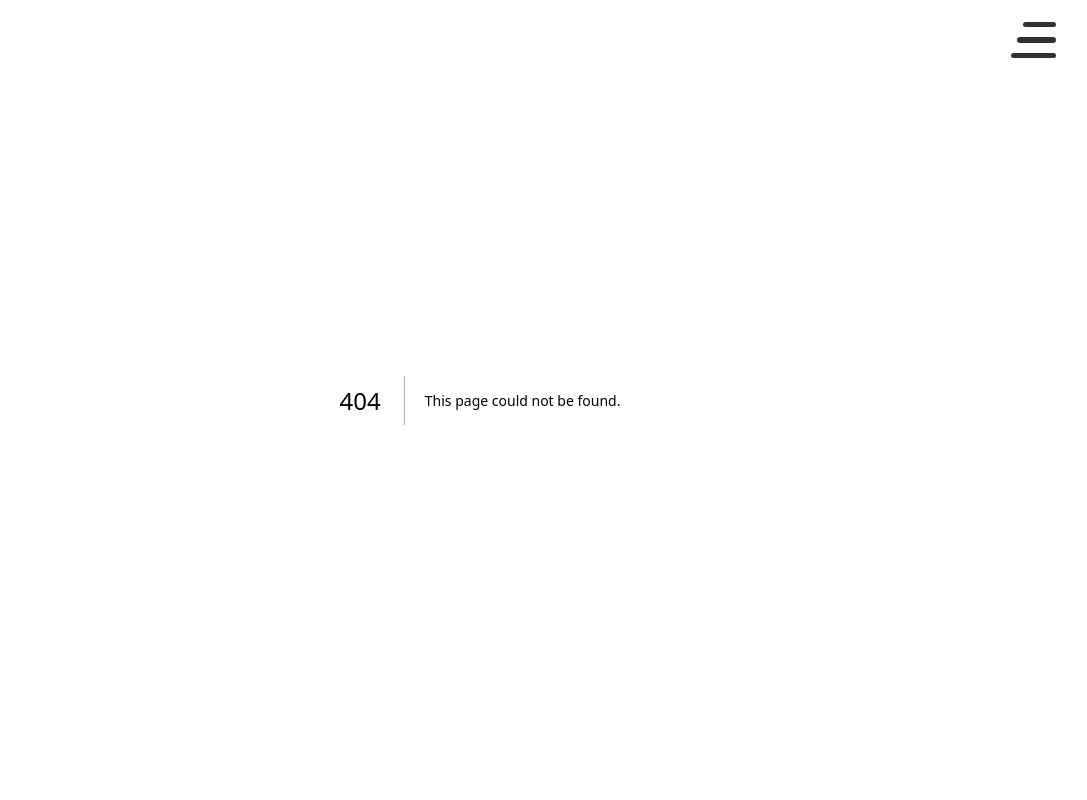
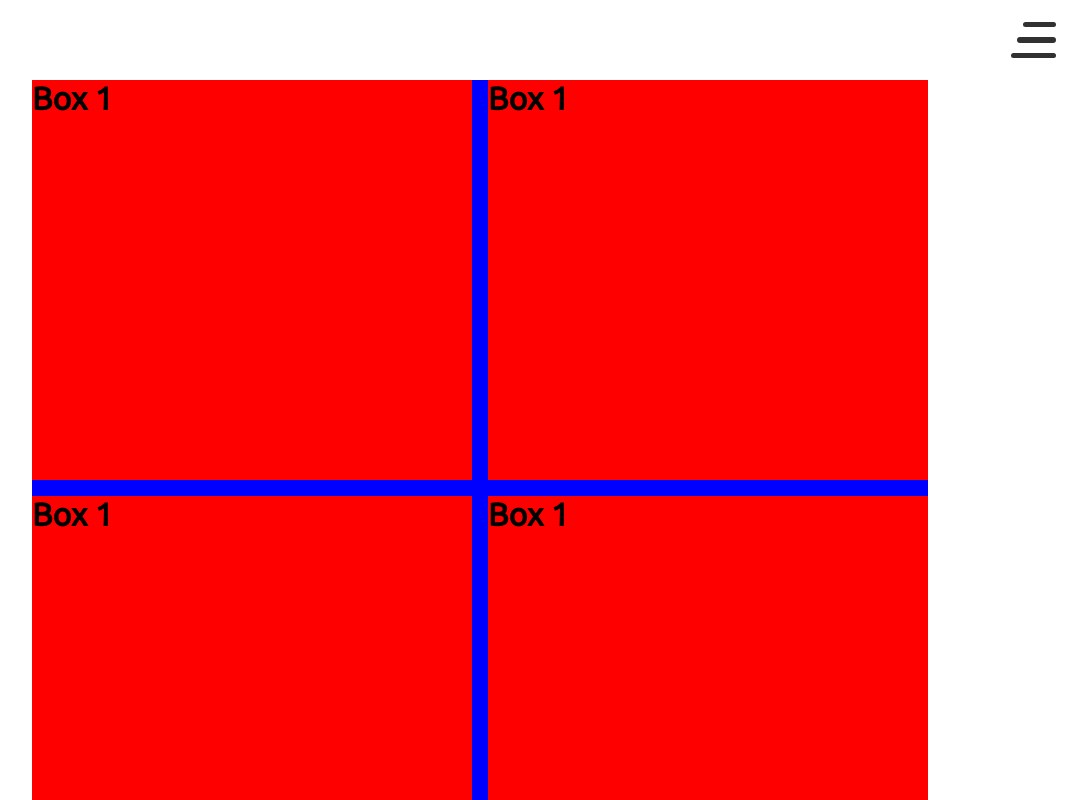
Before and after one commit to GDSCNITAndhra/website-v2, a Next.js app: page /gallery in a window 1280 px wide. Before the commit this address had no page. Shown: the top 800 px of the page, without its empty margins (160-1247 px from the left). Built offline with nearby package versions, Linux system fonts and the light colour scheme; a web font is replaced by a local one.

Commit message:
updated galler

```diff
--- a/package.json
+++ b/package.json
@@ -14,9 +14,11 @@
     "aos": "^2.3.4",
     "eslint": "8.34.0",
     "eslint-config-next": "13.1.6",
+    "framer-motion": "^9.0.4",
     "next": "13.1.6",
     "react": "18.2.0",
     "react-dom": "18.2.0",
+    "react-intersection-observer": "^9.4.2",
     "react-scroll-motion": "^0.3.2",
     "react-spring": "^9.6.1",
     "sass": "^1.58.3"
--- /dev/null
+++ b/pages/gallery/Gallery.module.scss
@@ -0,0 +1,25 @@
+#galleryContainer {
+  height: 100vh;
+  width: 100%;
+  padding-top: 10vh;
+}
+
+#imageCards {
+  display: grid;
+  margin: 0 auto;
+  gap: 1rem;
+  width: 70%;
+  min-height: 100vh;
+  background-color: blue;
+}
+
+.imageCard {
+  background-color: red;
+  height: 50vh;
+}
+
+@media (min-width: 600px) {
+  #imageCards {
+    grid-template-columns: repeat(2, 1fr);
+  }
+}
--- /dev/null
+++ b/pages/gallery/index.js
@@ -0,0 +1,57 @@
+import styles from "./Gallery.module.scss";
+import { motion, useAnimation } from "framer-motion";
+import { useInView } from "react-intersection-observer";
+import { useEffect } from "react";
+import Image from "next/image";
+import galleryTornPage from "../../images/";
+const boxVariant = {
+  visible: { opacity: 1, scale: 1, transition: { duration: 0.5 } },
+  hidden: { opacity: 0, scale: 0 },
+};
+
+const Box = ({ num }) => {
+  const control = useAnimation();
+  const [ref, inView] = useInView();
+
+  useEffect(() => {
+    if (inView) {
+      control.start("visible");
+    } else {
+      control.start("hidden");
+    }
+  }, [control, inView]);
+
+  return (
+    <motion.div
+      className={styles.imageCard}
+      ref={ref}
+      variants={boxVariant}
+      initial="hidden"
+      animate={control}
+    >
+      <h1>Box {num} </h1>
+    </motion.div>
+  );
+};
+
+function index() {
+  return (
+    <div id={styles.galleryContainer}>
+      <div id={styles.imageCards}>
+        <Box num={1} />
+        <Box num={1} />
+        <Box num={1} />
+        <Box num={1} />
+        <Box num={1} />
+        <Box num={1} />
+        <Box num={1} />
+        <Box num={1} />
+        <Box num={1} />
+        <Box num={1} />
+        <Box num={1} />
+      </div>
+    </div>
+  );
+}
+
+export default index;
```
Also changed, not shown: 1 other file (tests, documents, lock files or other folders).
